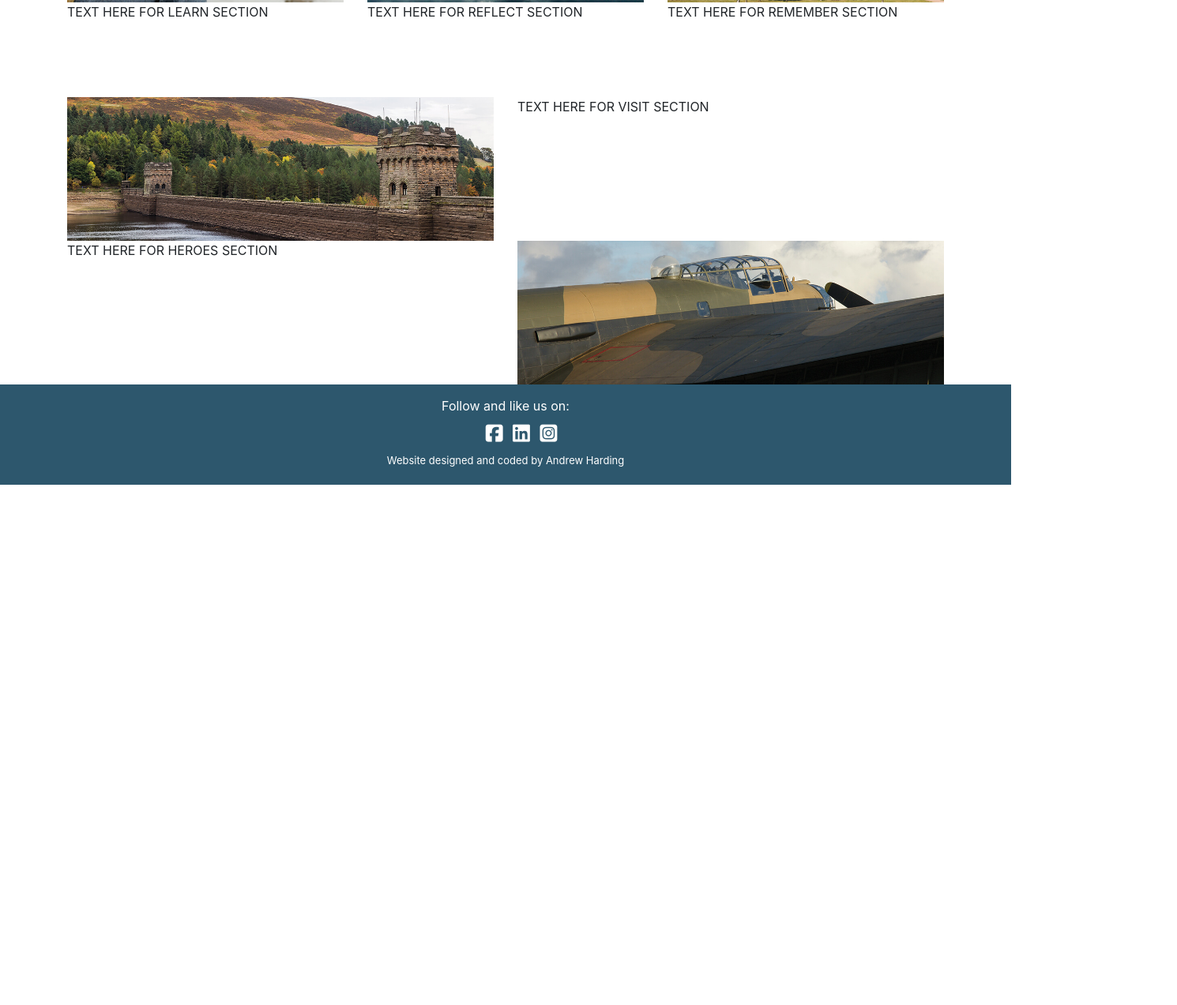
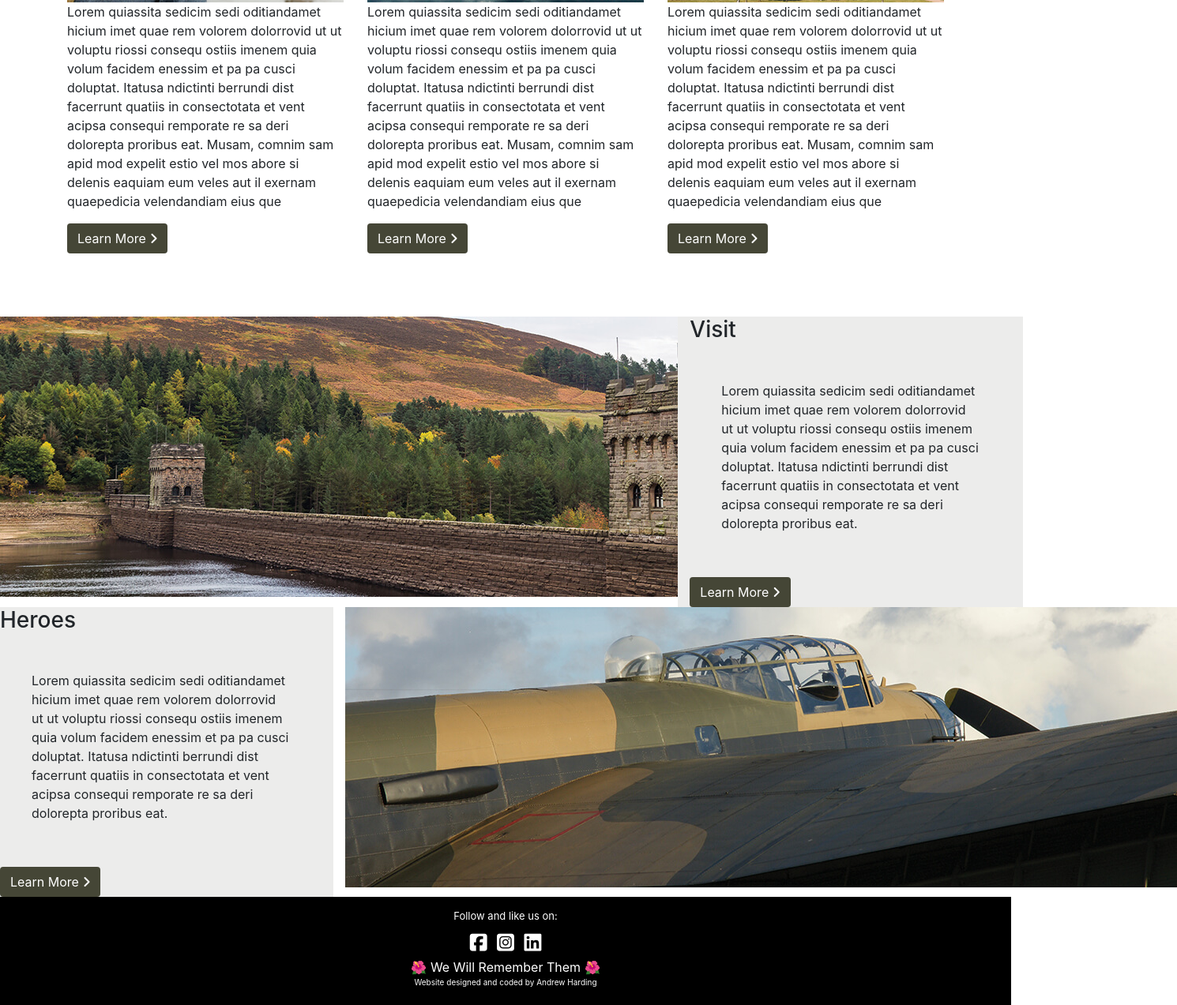
Before and after one commit to AndrewH1188/Operation-Chastise, a plain HTML site: page index.html in a window 1280 px wide. Shown: the part 1229-2502 px from the top of the page at 79% size, 1490 px wide, since content can reach past the window. Before the commit the page ends 1843 px from the top, so only its background shows below. Drawn offline with nearby package versions, Linux system fonts and the light colour scheme.

Commit message:
Added button styling and amended layout to match the design I created.

```diff
--- a/assets/css/stylesheet.css
+++ b/assets/css/stylesheet.css
@@ -61,8 +61,30 @@
 }
 
 
+.learnMoreBtn {
+    background:#454636;
+    color: #fff;
+}
+
+.learnMoreBtn:hover {
+    background:#997c50;
+    color: #000;
+}
 
 
+
+
+
+
+/* --------------------------------------------------- Visit & Heroes Section */
+
+
+.VisitTxtBG, .HeroesTxtBG { background: #ececeb; }
+.visit-txt, .heroes-txt { padding: 40px; }
+
+.col-md-4, .col-md-8  {
+    padding: 0;
+}
 
 
 
@@ -75,7 +97,7 @@
 /* --------------------------------------------------- Footer */
 
 .footer-bg {
-    background: #2d576d;
+    background: #000;
     padding-top: 15px;
     padding-bottom: 5px;
 }
@@ -83,12 +105,14 @@
 .connect-with-me {
     color: #fff;
     text-align: center;
+    font-size: small;
     margin-bottom: 5px;
 }
 
 .social-media {
     text-align: center;
     margin-bottom: 0;
+    margin-right: 20px;
 }
 
 .social-media a {
@@ -97,14 +121,23 @@
 }
 
 .social-media a:hover {
-    color: #e0780c;
+    color: #454636;
 }
+
+.WWRT {
+    text-align: center;
+    font-size: medium;
+    color: #fff;
+    margin-bottom: 0;
+}
+
+
 
 .credits {
     text-align: center;
-    font-size: small;
+    font-size: x-small;
     color: #fff;
-    margin-top: 5px;
+    /* margin-top: 5px; */
 }
 
 
--- a/index.html
+++ b/index.html
@@ -65,37 +65,54 @@
         <div class="col">
           <h3>Learn</h3>
           <img src="assets/images/learn-section.jpg" class="img-fluid" alt="Lancaster Bomber back with crew member in RAF uniform">
-          <p>TEXT HERE FOR LEARN SECTION</p>
+          <p>Lorem quiassita sedicim sedi oditiandamet hicium imet quae rem volorem dolorrovid ut ut voluptu riossi consequ ostiis imenem quia volum facidem enessim et pa pa cusci doluptat.
+            Itatusa ndictinti berrundi dist facerrunt quatiis in consectotata et vent acipsa consequi remporate re sa deri dolorepta proribus eat.
+            Musam, comnim sam apid mod expelit estio vel mos abore si delenis eaquiam eum veles aut il exernam quaepedicia velendandiam eius que</p>
+            <a href="heroes.html" class="btn learnMoreBtn" role="button" >Learn More <i class="fas fa-angle-right"></i></a>
         </div>
         <div class="col">
           <h3>Reflect</h3>
           <img src="assets/images/reflect-section.jpg" class="img-fluid" alt="Ladybower Dam">
-          <p>TEXT HERE FOR REFLECT SECTION</p>
+          <p>Lorem quiassita sedicim sedi oditiandamet hicium imet quae rem volorem dolorrovid ut ut voluptu riossi consequ ostiis imenem quia volum facidem enessim et pa pa cusci doluptat.
+            Itatusa ndictinti berrundi dist facerrunt quatiis in consectotata et vent acipsa consequi remporate re sa deri dolorepta proribus eat.
+            Musam, comnim sam apid mod expelit estio vel mos abore si delenis eaquiam eum veles aut il exernam quaepedicia velendandiam eius que</p>
+            <a href="heroes.html" class="btn learnMoreBtn" role="button" >Learn More <i class="fas fa-angle-right"></i></a>
         </div>
+
         <div class="col">
           <h3>Remember</h3>
           <img src="assets/images/remember-section.jpg"  class="img-fluid" alt="International Bomber Command Memorial in Lincolnshire">
-          <p>TEXT HERE FOR REMEMBER SECTION</p>
+          <p>Lorem quiassita sedicim sedi oditiandamet hicium imet quae rem volorem dolorrovid ut ut voluptu riossi consequ ostiis imenem quia volum facidem enessim et pa pa cusci doluptat.
+            Itatusa ndictinti berrundi dist facerrunt quatiis in consectotata et vent acipsa consequi remporate re sa deri dolorepta proribus eat.
+            Musam, comnim sam apid mod expelit estio vel mos abore si delenis eaquiam eum veles aut il exernam quaepedicia velendandiam eius que</p>
+            <a href="heroes.html" class="btn learnMoreBtn" role="button" >Learn More <i class="fas fa-angle-right"></i></a>
         </div>
       </div>
     </div>
   </section>
 
   <section>
-    <div class="container">
+    <div class="">
       <div class="row">
-        <div class="col"><img src="assets/images/visit-long-tile.jpg"  class="img-fluid" alt="Ladybower Dam"></div>
-        <div class="col"><p>TEXT HERE FOR VISIT SECTION</p></div>
+        <div class="col-md-8 VisitImg"><img src="assets/images/visit-long-tile.jpg"  alt="Ladybower Dam"></div>
+        <div class="col-md-4 VisitTxtBG">
+          <h3>Visit</h3>
+          <p class="visit-txt">Lorem quiassita sedicim sedi oditiandamet hicium imet quae rem volorem dolorrovid ut ut voluptu riossi consequ ostiis imenem quia volum facidem enessim et pa pa cusci doluptat.
+          Itatusa ndictinti berrundi dist facerrunt quatiis in consectotata et vent acipsa consequi remporate re sa deri dolorepta proribus eat.</p>
+          <a href="heroes.html" class="btn learnMoreBtn" role="button" >Learn More <i class="fas fa-angle-right"></i></a>
+        </div>
       </div>
     </div>
-  </section>
 
-
-  <section>
-    <div class="container">
+    <div class="">
       <div class="row">
-        <div class="col"><p>TEXT HERE FOR HEROES SECTION</p></div>
-        <div class="col"><img src="assets/images/heroes-long-tile.jpg"  class="img-fluid" alt="Ladybower Dam"></div>
+        <div class="col-md-4 VisitTxtBG">
+          <h3>Heroes</h3>
+          <p class="visit-txt">Lorem quiassita sedicim sedi oditiandamet hicium imet quae rem volorem dolorrovid ut ut voluptu riossi consequ ostiis imenem quia volum facidem enessim et pa pa cusci doluptat.
+          Itatusa ndictinti berrundi dist facerrunt quatiis in consectotata et vent acipsa consequi remporate re sa deri dolorepta proribus eat.</p>
+            <a href="heroes.html" class="btn learnMoreBtn" role="button" >Learn More <i class="fas fa-angle-right"></i></a>
+        </div>
+        <div class="col-md-8 VisitImg"><img src="assets/images/heroes-long-tile.jpg"  alt="Avro Lancaster - Dambuster"></div>
       </div>
     </div>
   </section>
@@ -110,7 +127,7 @@
   <footer class="footer-bg">
     <div class="container">
       <div class="row">
-        <div class="col-md-12 col-lg-12 col-xl-12 mx-auto mt-12 text-md-start social">
+        <div class="col-md-12 social">
           <p class="connect-with-me">Follow and like us on:</p>
           <ul class="social-media">
             <!-- Facebook -->
@@ -118,19 +135,21 @@
                 href="https://m.facebook.com/groups/1012954486345444/?ref=share" target="_blank"><i
                   class="fab fa-facebook-square" aria-hidden="true"></i>
                 <span class="sr-only">Facebook</span></a></li>
+            <!-- Instagram -->
+            <li class="list-inline-item social-media"><a href="https://www.instagram.com/operation_chastise_1943/"
+              target="_blank"><i class="fab fa-instagram-square" aria-hidden="true"></i>
+              <span class="sr-only">Instagram</span></a></li>
             <!-- LinkedIn -->
             <li class="list-inline-item social-media"><a href="https://www.linkedin.com/groups/9311859"
                 target="_blank"><i class="fab fa-linkedin" aria-hidden="true"></i>
                 <span class="sr-only">LinkedIn</span></a></li>
-            <!-- Instagram -->
-            <li class="list-inline-item social-media"><a href="https://www.instagram.com/operation_chastise_1943/"
-                target="_blank"><i class="fab fa-instagram-square" aria-hidden="true"></i>
-                <span class="sr-only">Instagram</span></a></li>
+
           </ul>
         </div>
       </div>
     </div>
     <div>
+      <p class="WWRT">🌺 We Will Remember Them 🌺</p>
       <p class="credits">Website designed and coded by Andrew Harding</p>
     </div>
   </footer>
```
